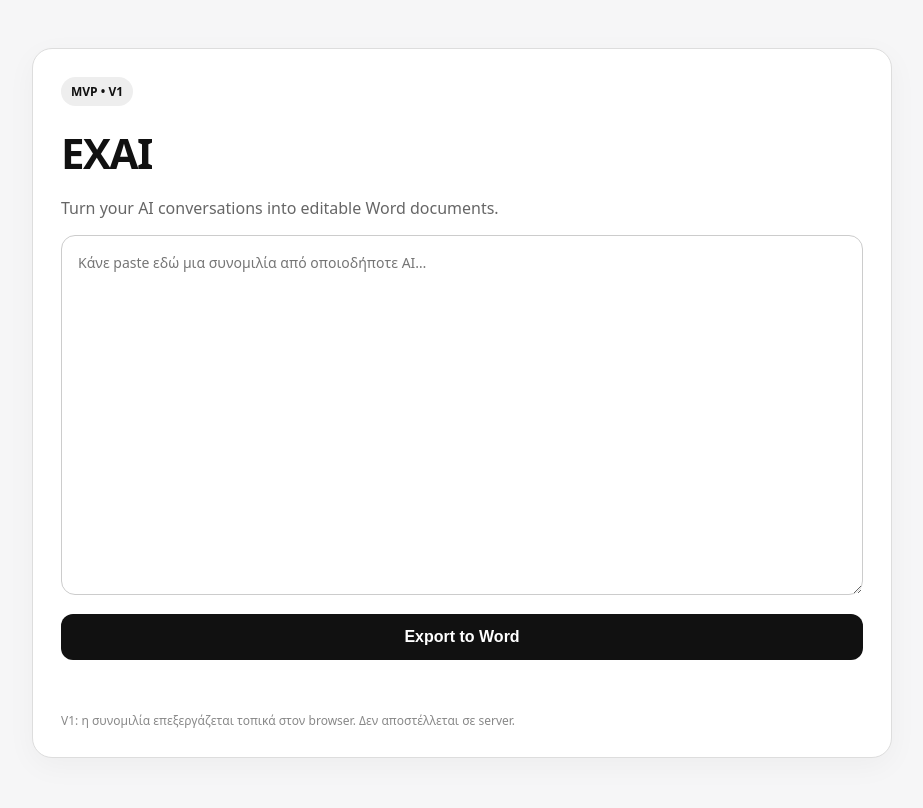
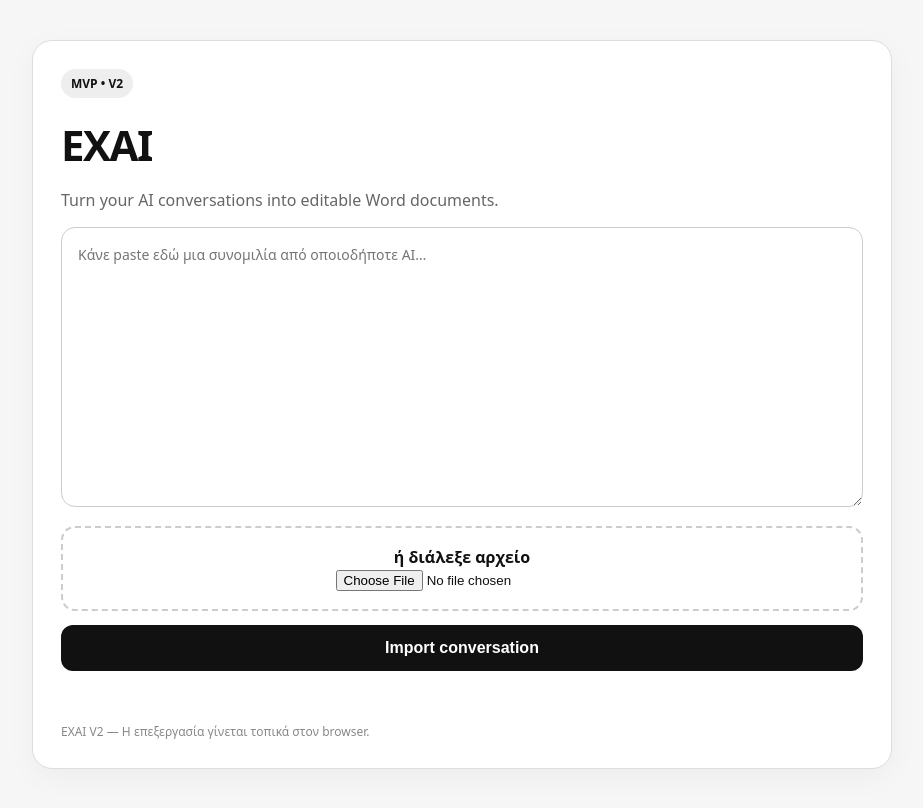
Before and after one commit to lollipop250m/EXAI, a plain HTML site: page index.html in a window 1280 px wide. Shown: the whole page, without its empty margins (178-1101 px from the left). Drawn offline with Linux system fonts and the light colour scheme.

Commit message:
Update index.html

```diff
--- a/index.html
+++ b/index.html
@@ -1,14 +1,188 @@
 <!doctype html>
 <html lang="el">
 <head>
-<meta charset="utf-8"><meta name="viewport" content="width=device-width,initial-scale=1">
+<meta charset="utf-8">
+<meta name="viewport" content="width=device-width, initial-scale=1">
 <title>EXAI — AI Conversation Exporter</title>
+
 <style>
-*{box-sizing:border-box}body{margin:0;font-family:system-ui,-apple-system,Segoe UI,sans-serif;background:#f6f6f7;color:#111;min-height:100vh}.wrap{max-width:900px;margin:auto;padding:48px 20px}.card{background:#fff;border:1px solid #ddd;border-radius:20px;padding:28px;box-shadow:0 8px 30px #0000000a}h1{font-size:42px;margin:0 0 6px;letter-spacing:-1.5px}p{color:#666}.tag{display:inline-block;padding:6px 10px;border-radius:999px;background:#eee;font-size:12px;font-weight:700;margin-bottom:18px}textarea{width:100%;min-height:360px;border:1px solid #ccc;border-radius:14px;padding:16px;font:14px/1.55 system-ui;resize:vertical}button{margin-top:14px;width:100%;padding:14px;border:0;border-radius:12px;background:#111;color:white;font-size:16px;font-weight:700;cursor:pointer}button:disabled{opacity:.5}.status{margin-top:12px;min-height:22px;color:#555}.small{font-size:12px;color:#888;margin-top:18px}</style>
+*{box-sizing:border-box}
+
+body{
+  margin:0;
+  font-family:system-ui,-apple-system,"Segoe UI",sans-serif;
+  background:#f6f6f7;
+  color:#111;
+}
+
+.wrap{
+  max-width:900px;
+  margin:auto;
+  padding:40px 20px;
+}
+
+.card{
+  background:#fff;
+  border:1px solid #ddd;
+  border-radius:20px;
+  padding:28px;
+  box-shadow:0 8px 30px #0000000a;
+}
+
+h1{
+  font-size:42px;
+  margin:0 0 6px;
+  letter-spacing:-1.5px;
+}
+
+p{
+  color:#666;
+}
+
+.tag{
+  display:inline-block;
+  padding:6px 10px;
+  border-radius:999px;
+  background:#eee;
+  font-size:12px;
+  font-weight:700;
+  margin-bottom:18px;
+}
+
+textarea{
+  width:100%;
+  min-height:280px;
+  border:1px solid #ccc;
+  border-radius:14px;
+  padding:16px;
+  font:14px/1.55 system-ui;
+  resize:vertical;
+}
+
+.file{
+  margin-top:14px;
+  padding:18px;
+  border:2px dashed #ccc;
+  border-radius:14px;
+  text-align:center;
+}
+
+button{
+  margin-top:14px;
+  width:100%;
+  padding:14px;
+  border:0;
+  border-radius:12px;
+  background:#111;
+  color:white;
+  font-size:16px;
+  font-weight:700;
+  cursor:pointer;
+}
+
+button:disabled{
+  opacity:.5;
+}
+
+.status{
+  margin-top:12px;
+  min-height:22px;
+  color:#555;
+}
+
+.preview{
+  display:none;
+  margin-top:24px;
+  border-top:1px solid #eee;
+  padding-top:20px;
+}
+
+.stats{
+  display:flex;
+  gap:12px;
+  flex-wrap:wrap;
+}
+
+.stat{
+  background:#f1f1f2;
+  padding:12px 16px;
+  border-radius:12px;
+}
+
+.small{
+  font-size:12px;
+  color:#888;
+  margin-top:18px;
+}
+</style>
 </head>
-<body><main class="wrap"><div class="card">
-<div class="tag">MVP • V1</div><h1>EXAI</h1><p>Turn your AI conversations into editable Word documents.</p>
-<textarea id="input" placeholder="Κάνε paste εδώ μια συνομιλία από οποιοδήποτε AI…"></textarea>
-<button id="export">Export to Word</button><div class="status" id="status"></div>
-<div class="small">V1: η συνομιλία επεξεργάζεται τοπικά στον browser. Δεν αποστέλλεται σε server.</div>
-</div></main><script src="app.js"></script></body></html>
+
+<body>
+
+<main class="wrap">
+
+<div class="card">
+
+<div class="tag">MVP • V2</div>
+
+<h1>EXAI</h1>
+
+<p>
+Turn your AI conversations into editable Word documents.
+</p>
+
+<textarea
+id="input"
+placeholder="Κάνε paste εδώ μια συνομιλία από οποιοδήποτε AI…">
+</textarea>
+
+<div class="file">
+  <strong>ή διάλεξε αρχείο</strong><br>
+  <input id="file" type="file" accept=".txt,.md,.html,.htm">
+</div>
+
+<button id="import">Import conversation</button>
+
+<div class="status" id="status"></div>
+
+<div class="preview" id="preview">
+
+<h2>Conversation detected</h2>
+
+<div class="stats">
+
+<div class="stat">
+👤 You:
+<strong id="userCount">0</strong>
+</div>
+
+<div class="stat">
+🤖 AI:
+<strong id="aiCount">0</strong>
+</div>
+
+<div class="stat">
+💬 Total:
+<strong id="totalCount">0</strong>
+</div>
+
+</div>
+
+<button id="export" disabled>
+Export to Word
+</button>
+
+</div>
+
+<div class="small">
+EXAI V2 — Η επεξεργασία γίνεται τοπικά στον browser.
+</div>
+
+</div>
+
+</main>
+
+<script src="app.js"></script>
+
+</body>
+                           </html>
```
